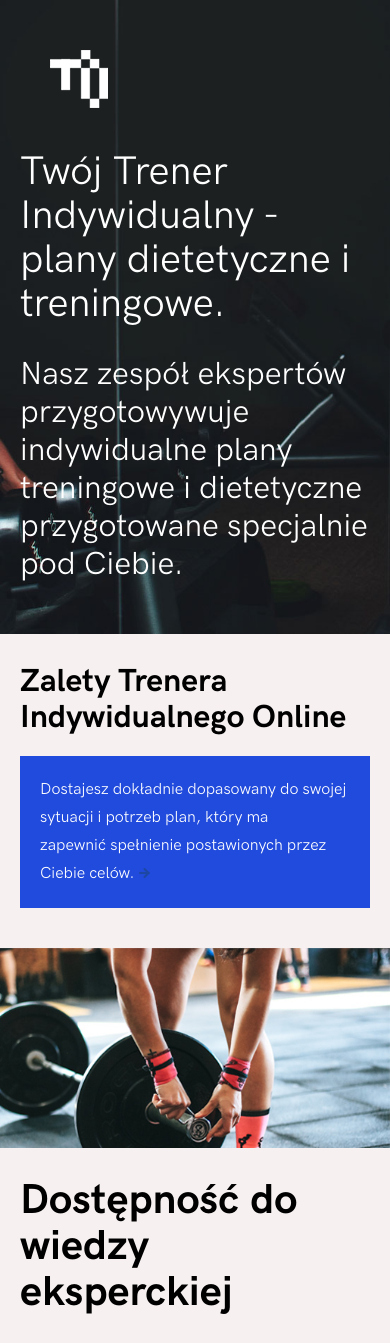
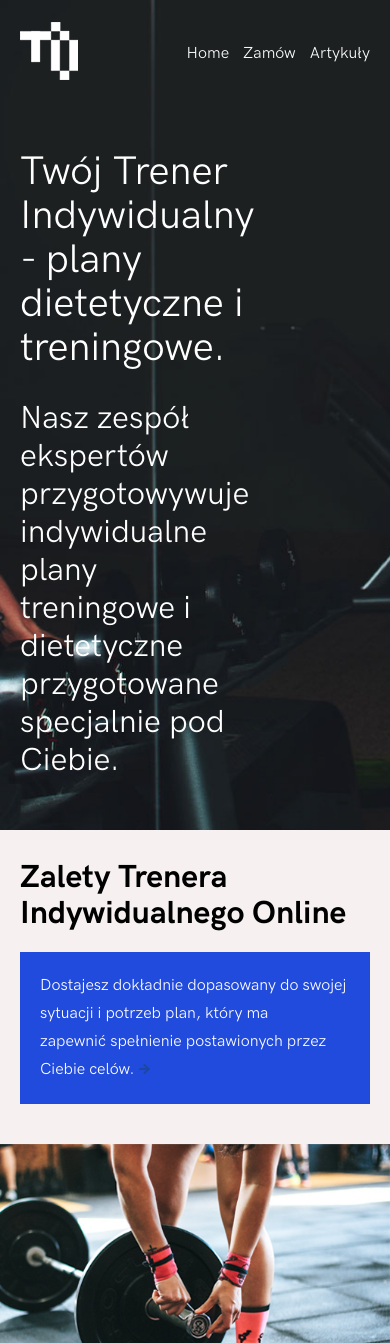
Before and after one commit to qu4ku/t-website-django, a Django app: page / in a window 390 px wide. Shown: the top 1343 px of the page. Run offline with Django 3.2, Linux system fonts and the light colour scheme; parts of the project's set-up code (start-up, migrations or seed data) failed here and were passed over; some libraries are stand-ins or nearby versions.

Commit message:
html fix + mobile menu init

```diff
--- a/src/static/css/style-mobile.css
+++ b/src/static/css/style-mobile.css
@@ -2,12 +2,12 @@
 
 
 .wrapper {
-	/*background: red;*/
-	max-width: 100vw;
+	/*background: orange;*/
+	/*max-width: 100vw;*/
 }
 
 .top {
-	width: 100vw;
+	/*width: 100vw;*/
 	height: unset;
 }
 
@@ -18,7 +18,7 @@
 .top__logo-mobile {
 	display: block;
 
-	margin: 50px 0 0 50px;
+	margin: 22px 0 20px 20px;
 	float: left;
 	width: 50px;
 }
@@ -27,8 +27,14 @@
 	display: none;
 }
 
+.top__menu--mobile {
+	display: block;
+	margin: unset;
+	margin: 40px 20px 0 20px;
+}
+
 .top__container {
-	max-width: 100%;
+	/*max-width: 100%;*/
 	margin: 150px 20px 50px 20px;
 }
 
@@ -260,12 +266,15 @@ select {
 	text-align: center;
 }
 
+.top--article {
+	height: 100px;
+}
 
 .article-container {
 	grid-template-columns: 20px auto 20px;
 	grid-auto-flow: row;
 	/*background: red;*/
-	max-width: 100vw;
+	/*max-width: 100vw;*/
 }
 
 .article-newsletter-container {
@@ -273,6 +282,7 @@ select {
 	/*grid-column: 1;*/
 	/*width: 100vw;*/
 	grid-column: 1 / 3;
+	grid-column: 2;
 
 	/*background: yellow;*/
 	/*width: 200px;*/
--- a/src/static/css/style.css
+++ b/src/static/css/style.css
@@ -127,6 +127,10 @@ svg, svg * {
 	display: inline-block;
 	float: right;
 	margin: 74px 50px 0 0;
+}
+
+.top__menu--mobile {
+	display: none;
 }
 
 .top__menu li {
--- a/src/templates/articles.html
+++ b/src/templates/articles.html
@@ -6,7 +6,7 @@
 
 
 <head>
-	<title>article - Trener Indywidualny Online - indywidualne plany dietetyczne i plany treningowe. Indywidualne rozpiski diety i treningów.</title>
+	<title>Artykuły - Trener Indywidualny Online</title>
 
 	{% include 'includes/head.html' %}
 
@@ -64,6 +64,7 @@
 		{% include 'includes/footer.html' %}
 
 	</div>
+</div>
 
 
 
--- a/src/templates/home.html
+++ b/src/templates/home.html
@@ -27,7 +27,7 @@
 
 		<div class="top__container">
 			<h1 class="top__container-slogan-main">Twój Trener Indywidualny - plany dietetyczne i treningowe.</h1>
-			<h2 class="top__container-slogan-body">Nasz zespół ekspertów przygotowywuje indywidualne plany treningowe i dietetyczne przygotowane specjalnie pod Ciebie.</h1>
+			<h2 class="top__container-slogan-body">Nasz zespół ekspertów przygotowywuje indywidualne plany treningowe i dietetyczne przygotowane specjalnie pod Ciebie.</h2>
 			<a class="button-main button-slogan" href="#kontakt">Zamów plan treningowy / dietetyczny</a>
 		</div>
 
@@ -41,7 +41,10 @@
 				<h2 class="benefits__title">Zalety Trenera Indywidualnego Online</h2>
 
 				<div class="benefits__body">
-					<p class="benefits__body-text">Dostajesz dokładnie dopasowany do swojej sytuacji i potrzeb plan, który ma zapewnić spełnienie postawionych przez Ciebie celów. <a href="#contact"><img src="{% static 'img/arrow-blue.png' %}"></a>
+					<p class="benefits__body-text">Dostajesz dokładnie dopasowany do swojej sytuacji i potrzeb plan, który ma zapewnić spełnienie postawionych przez Ciebie celów.
+						<a href="#contact">
+							<img src="{% static 'img/arrow-blue.png' %}">
+						</a>
 					</p>
 				</div>
 			</div>
@@ -53,8 +56,7 @@
 				<h3 class="benefits__benefit-a-title">Dostępność do wiedzy eksperckiej</h3>
 				<p class="benefits__benefit-a-text">Do naszego zespołu należą eksperci: <span class="text-highlight">trenerzy indywidualni, dietetycy kliniczni i sportowi, fizjoterapeuci.</span><br>
 
-Masz dostęp do eksperta klasy ogólnopolskiej niezależnie od miejsca, w którym się obecnie znajdujesz - nie będziesz ograniczony do trenerów indywidualnych Twojego miejsca zamieszkania.
-				</p>
+Masz dostęp do eksperta klasy ogólnopolskiej niezależnie od miejsca, w którym się obecnie znajdujesz - nie będziesz ograniczony do trenerów indywidualnych Twojego miejsca zamieszkania.</p>
 			</div>
 
 			<div class="benefits__benefit-b">
@@ -208,7 +210,7 @@ Masz dostęp do eksperta klasy ogólnopolskiej niezależnie od miejsca, w który
 		<div id="kontakt" class="contact">
 
 			<div class="contact-text-container">
-				<h3 class="contact__title">Kontakt</h3>
+				<h2 class="contact__title">Kontakt</h2>
 				<h4 class="contact__body">Wypełnij formularz. Po sprawdzeniu dostępności ekspertów dostaniesz linka do płatności.</h4>
 			</div>
 
@@ -259,8 +261,8 @@ Masz dostęp do eksperta klasy ogólnopolskiej niezależnie od miejsca, w który
 
 	{% include 'includes/footer.html' %}
 
+	</div>
 </div>
-
 
 
 </body>
--- a/src/templates/includes/menu.html
+++ b/src/templates/includes/menu.html
@@ -10,3 +10,11 @@
 		<li><a href="{% url 'articles' %}">Artykuły</a></li>
 	</ul>
 </div>
+
+<div class="top__menu top__menu--mobile">
+	<ul>
+		<li><a href="{% url 'home' %}">Home</a></li>
+		<li><a href="{% url 'home' %}#kontakt">Zamów</a></li>
+		<li><a href="{% url 'articles' %}">Artykuły</a></li>
+	</ul>
+</div>
--- a/src/templates/post.html
+++ b/src/templates/post.html
@@ -70,6 +70,7 @@
 
 	</div>
 
+</div>
 
 
 </body>
```
